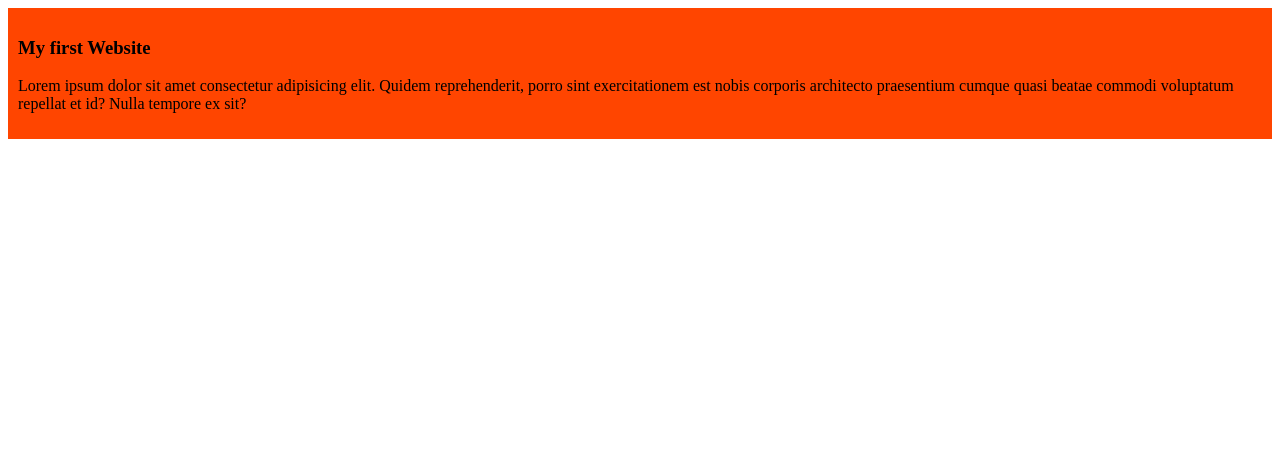
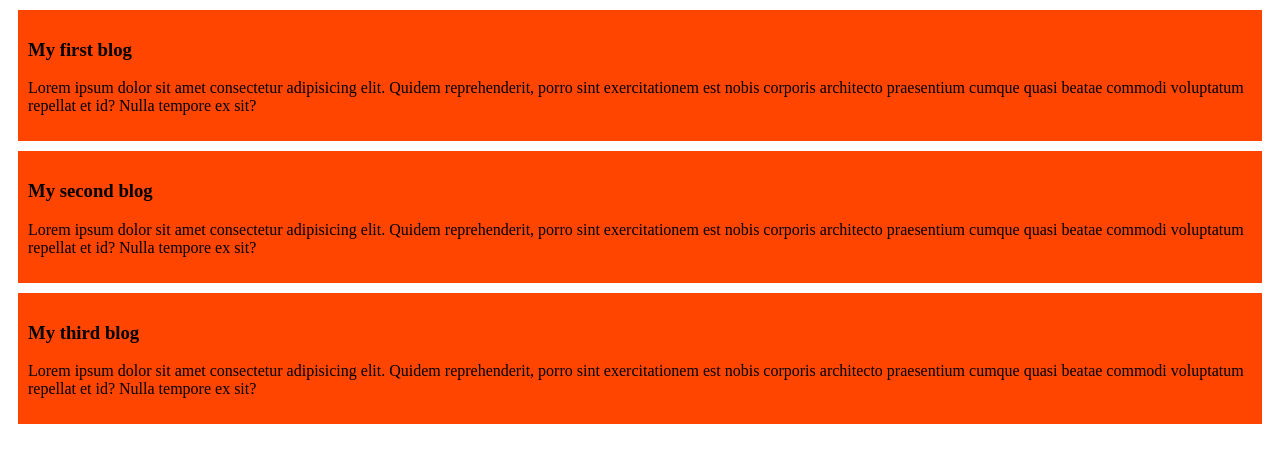
Before and after one commit to efazsanok/my-simple-website, a plain HTML site: page index.html in a window 1280 px wide. Drawn offline with Linux system fonts and the light colour scheme.

Commit message:
added the second and third blog

```diff
--- a/index.html
+++ b/index.html
@@ -8,7 +8,15 @@
 </head>
 <body>
     <div>
-        <h3>My first Website</h3>
+        <h3>My first blog</h3>
+        <p>Lorem ipsum dolor sit amet consectetur adipisicing elit. Quidem reprehenderit, porro sint exercitationem est nobis corporis architecto praesentium cumque quasi beatae commodi voluptatum repellat et id? Nulla tempore ex sit?</p>
+    </div>
+    <div>
+        <h3>My second blog</h3>
+        <p>Lorem ipsum dolor sit amet consectetur adipisicing elit. Quidem reprehenderit, porro sint exercitationem est nobis corporis architecto praesentium cumque quasi beatae commodi voluptatum repellat et id? Nulla tempore ex sit?</p>
+    </div>
+    <div>
+        <h3>My third blog</h3>
         <p>Lorem ipsum dolor sit amet consectetur adipisicing elit. Quidem reprehenderit, porro sint exercitationem est nobis corporis architecto praesentium cumque quasi beatae commodi voluptatum repellat et id? Nulla tempore ex sit?</p>
     </div>
 </body>
--- a/styles/blog.css
+++ b/styles/blog.css
@@ -1,4 +1,5 @@
 div{
     background-color: orangered;
     padding: 10px;
+    margin: 10px;
 }
```
